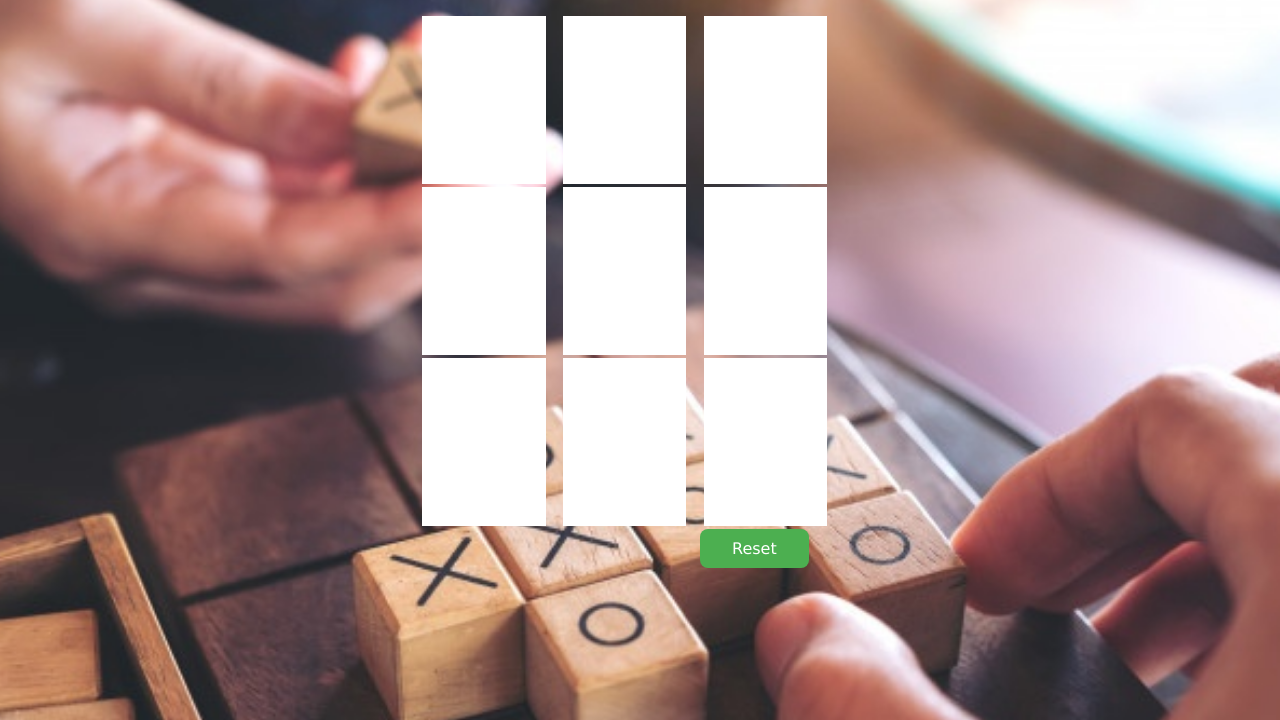
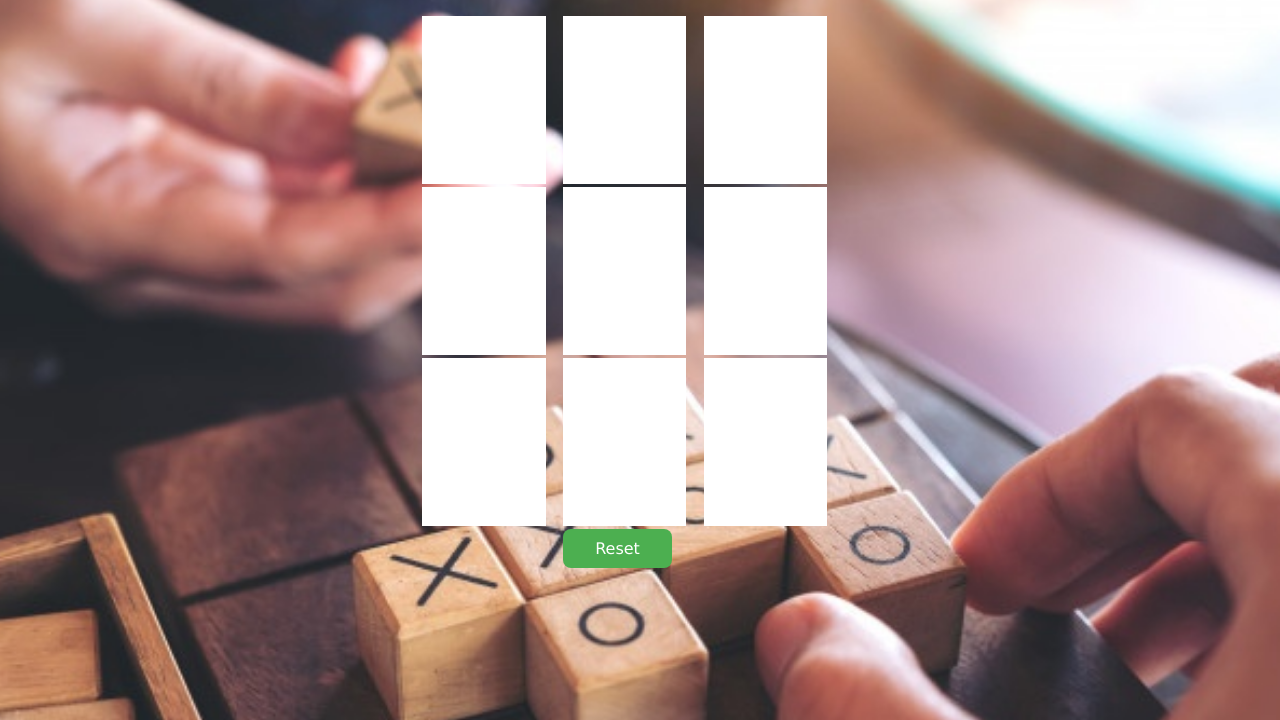
Before and after one commit to sakshi242002/Tic-Tac-Toe, a plain HTML site: page index2.html in a window 1280 px wide. Shown: the part 80-800 px from the top of the page. Drawn offline with Linux system fonts and the light colour scheme.

Commit message:
Update style2.css

```diff
--- a/style2.css
+++ b/style2.css
@@ -136,7 +136,7 @@
   font-size: 16px;
   padding: 10px 32px;
   border-radius: 8px;
-  margin-left:700px;
+  margin-left:44vw;
 }
 #print{
   font-family: sans-serif;
```
